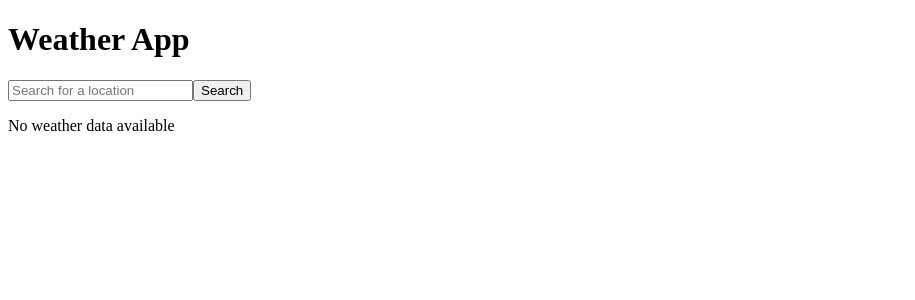
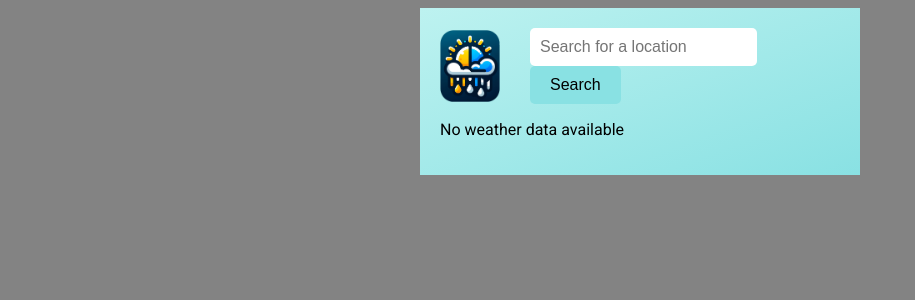
Before and after one commit to AnssiPeltola/ReactWeatherFinder, a React (Create React App) app: page / in a window 1280 px wide. Shown: the top 300 px of the page, without its empty margins (0-915 px from the left). Built offline with nearby package versions, Linux system fonts and the light colour scheme.

Commit message:
UI + BugFixes
This commit brings enhanced UI features to the weather app, including accurate city name display post-search, engaging Google Maps zoom animation, and fixed city name change during search input.

```diff
--- a/src/App.css
+++ b/src/App.css
@@ -0,0 +1,33 @@
+@import url("https://fonts.googleapis.com/css2?family=Roboto&display=swap");
+
+body {
+  font-family: "Roboto", sans-serif;
+}
+
+.app-wrapper {
+  width: 90%; /* Take up 90% of the screen width */
+  max-width: 400px; /* But don't go over 400px */
+  margin: 0 auto;
+  padding: 20px;
+  background: linear-gradient(to bottom right, #bdf2f0, #89e1e3);
+}
+
+/* If the screen is 600px or wider */
+@media screen and (min-width: 600px) {
+  .app-wrapper {
+    width: 80%; /* Take up 80% of the screen width */
+    max-width: 400px; /* But don't go over 400px */
+  }
+}
+
+/* If the screen is 900px or wider */
+@media screen and (min-width: 900px) {
+  .app-wrapper {
+    width: 70%; /* Take up 70% of the screen width */
+    max-width: 400px; /* But don't go over 400px */
+  }
+}
+
+.forecast-header {
+  text-align: center;
+}
--- a/src/App.js
+++ b/src/App.js
@@ -4,6 +4,7 @@ import WeatherDisplay from "./WeatherDisplay";
 import WeatherMap from "./WeatherMap";
 import WeatherForecast from "./WeatherForecast";
 import { processForecastData } from "./forecastProcessor";
+import "./App.css";
 
 function App() {
   const [searchInput, setSearchInput] = useState(""); // Creating a state variable to store the search input
@@ -11,6 +12,7 @@ function App() {
   const [lat, setLat] = useState(null); // Creating a state variable to store the latitude
   const [lon, setLon] = useState(null); // Creating a state variable to store the longitude
   const [forecastData, setForecastData] = useState([]); // Creating a state variable to store the forecast data
+  const [searchedCity, setSearchedCity] = useState(""); // Creating a state variable to store the searched city
 
   // Creating a function to handle the search input change
   function handleInputChange(event) {
@@ -48,6 +50,8 @@ function App() {
   // Creating a function to handle the search form submission
   function handleSearchSubmit(event) {
     event.preventDefault();
+    // Update searchedCity when form is submitted
+    setSearchedCity(searchInput);
 
     // Fetching the coordinates of the location
     fetchCoordinates(searchInput)
@@ -88,15 +92,19 @@ function App() {
   }
 
   return (
-    <div className="App">
+    <div className="app-wrapper">
       <Header
         searchInput={searchInput}
         onInputChange={handleInputChange}
         onSearchSubmit={handleSearchSubmit}
       />
-      <WeatherDisplay weatherData={weatherData} />
+      <WeatherDisplay weatherData={weatherData} searchedCity={searchedCity} />
       {lat && lon && <WeatherMap latitude={lat} longitude={lon} />}
-      {weatherData && <h2>{weatherData.name} 5 day forecast</h2>}
+      {weatherData && (
+        <div className="forecast-header">
+          <h2>{weatherData.name} 4 day forecast</h2>
+        </div>
+      )}
       {forecastData && forecastData.length > 0 && (
         <WeatherForecast forecastData={forecastData} />
       )}
--- /dev/null
+++ b/src/Header.css
@@ -0,0 +1,41 @@
+.logo {
+  width: 60px;
+  margin-right: 20px;
+}
+
+.header-content {
+  display: flex;
+  /* justify-content: space-between; */
+  align-items: center;
+}
+
+.search-form {
+  margin-left: 10px; /* Adjust this value to your liking */
+}
+
+.search-form input[type="text"] {
+  padding: 10px;
+  border: none;
+  border-radius: 5px;
+  outline: none;
+  font-size: 16px;
+}
+
+.search-form input[type="text"]:focus {
+  border: 1px solid #59bec0;
+}
+
+.search-form button {
+  padding: 10px 20px;
+  border: none;
+  border-radius: 5px;
+  background-color: #89e1e3;
+  color: rgb(0, 0, 0);
+  font-size: 16px;
+  cursor: pointer;
+  transition: background-color 0.3s ease;
+}
+
+.search-form button:hover {
+  background-color: #bdf2f0;
+}
--- a/src/Header.js
+++ b/src/Header.js
@@ -1,11 +1,14 @@
 import React from "react";
+import "./Header.css";
+import logo from "./assets/weatherFinderLogo.png";
 
 // Creating the Header component
 const Header = ({ searchInput, onInputChange, onSearchSubmit }) => {
   return (
     <header>
-      <h1>Weather App</h1>
-      <form onSubmit={onSearchSubmit}>
+      <div className="header-content">
+        <img src={logo} alt="Weather App Logo" className="logo" />
+        <form onSubmit={onSearchSubmit} className="search-form">
           <input
             type="text"
             placeholder="Search for a location"
@@ -14,6 +17,7 @@ const Header = ({ searchInput, onInputChange, onSearchSubmit }) => {
           />
           <button type="submit">Search</button>
         </form>
+      </div>
     </header>
   );
 };
--- /dev/null
+++ b/src/WeatherDisplay.css
@@ -0,0 +1,16 @@
+.weather-display {
+  background-color: #f0f8ff;
+  max-width: 360px;
+  border-radius: 5px;
+  padding: 20px;
+  margin: 20px 0;
+  text-align: center;
+}
+
+.weather-display h2 {
+  color: #333;
+}
+
+.weather-display p {
+  color: #666;
+}
--- a/src/WeatherDisplay.js
+++ b/src/WeatherDisplay.js
@@ -1,11 +1,12 @@
 import React from "react";
+import "./WeatherDisplay.css";
 
-const WeatherDisplay = ({ weatherData }) => {
+const WeatherDisplay = ({ weatherData, searchedCity }) => {
   if (!weatherData) return <p>No weather data available</p>;
 
   return (
-    <div>
-      <h2>Weather for {weatherData.name}</h2>
+    <div className="weather-display">
+      <h2>Weather for {searchedCity}</h2>
       <p>Temperature: {weatherData.main.temp}°C</p>
       <p>Feels like: {weatherData.main.feels_like}°C</p>
       <p>Humidity: {weatherData.main.humidity}%</p>
--- /dev/null
+++ b/src/WeatherForecast.css
@@ -0,0 +1,20 @@
+.forecast-container {
+  display: flex;
+  flex-wrap: wrap;
+  justify-content: flex-start;
+}
+
+.forecast-box {
+  background-color: #f0f8ff;
+  border-radius: 5px;
+  padding: 10px;
+  margin: 5px;
+  width: calc(50% - 10px); /* Adjust this value to your liking */
+  box-sizing: border-box;
+  text-align: center;
+}
+
+.forecast-box p {
+  margin: 0;
+  padding: 0;
+}
--- a/src/WeatherForecast.js
+++ b/src/WeatherForecast.js
@@ -1,4 +1,5 @@
 import React from "react";
+import "./WeatherForecast.css";
 
 // The WeatherForecast component takes forecast data and renders a weather forecast UI
 const WeatherForecast = ({ forecastData }) => {
--- a/src/WeatherMap.js
+++ b/src/WeatherMap.js
@@ -1,20 +1,39 @@
-import React from "react";
+import React, { useEffect, useState } from "react";
 import { GoogleMap, LoadScript } from "@react-google-maps/api";
 
 const WeatherMap = ({ latitude, longitude }) => {
-  // Logging the latitude and longitude to the console
-  // console.log(latitude, longitude);
+  const containerStyle = {
+    width: "400px",
+    height: "200px",
+  };
 
-  const containerStyle = {
-    width: "300px",
-    height: "300px",
-  };
+  const [zoom, setZoom] = useState(0); // Initial zoom level
+
+  useEffect(() => {
+    // Reset zoom level to 0 when latitude or longitude changes
+    setZoom(0);
+  }, [latitude, longitude]);
+
+  useEffect(() => {
+    const zoomInterval = setInterval(() => {
+      // Increase zoom by 1 every 200ms
+      setZoom((prevZoom) => prevZoom + 1);
+    }, 200);
+
+    // Stop increasing when zoom level is 12
+    if (zoom >= 12) {
+      clearInterval(zoomInterval);
+    }
+
+    // Clear interval on unmount
+    return () => clearInterval(zoomInterval);
+  }, [zoom]);
 
   return (
     <LoadScript googleMapsApiKey={process.env.REACT_APP_GOOGLE_MAPS_API_KEY}>
       <GoogleMap
         center={{ lat: latitude, lng: longitude }}
-        zoom={8}
+        zoom={zoom}
         containerStyle={containerStyle}
         mapContainerStyle={containerStyle}
       />
--- a/src/forecastProcessor.js
+++ b/src/forecastProcessor.js
@@ -1,31 +1,28 @@
-import { format, parseISO } from "date-fns";
+import { format, parseISO, addDays } from "date-fns";
 
-// This function processes the raw forecast data from the API
 export function processForecastData(data) {
-  const dailyData = {}; // Object to store processed data, grouped by date
-  const today = format(new Date(), "dd.MM.yyyy"); // Get today's date in dd.MM.yyyy format
+  const dailyData = {};
+  const today = new Date();
+  const endDate = format(addDays(today, 4), "dd.MM.yyyy"); // Set the end date to 4 days from today
 
   data.forEach((forecast) => {
-    const date = format(parseISO(forecast.dt_txt), "dd.MM.yyyy"); // Format each forecast's date
-    if (date !== today) {
-      // Check if the forecast date is not today
+    const date = format(parseISO(forecast.dt_txt), "dd.MM.yyyy");
+    if (date !== format(today, "dd.MM.yyyy") && date <= endDate) {
       if (!dailyData[date]) {
-        // If this date hasn't been added to dailyData, initialize it
         dailyData[date] = { temps: [], conditions: [] };
       }
-      // Push temperature and weather condition into the respective arrays for this date
       dailyData[date].temps.push(forecast.main.temp);
       dailyData[date].conditions.push(forecast.weather[0].main);
     }
   });
 
-  // Convert the dailyData object into an array and calculate max/min temperatures
-  return Object.entries(dailyData).map(([date, info]) => {
-    return {
-      date,
-      maxTemp: Math.max(...info.temps), // Calculate max temperature for the day
-      minTemp: Math.min(...info.temps), // Calculate min temperature for the day
-      // Additional processing for weather conditions can be added here
-    };
-  });
+  return Object.entries(dailyData)
+    .map(([date, info]) => {
+      return {
+        date,
+        maxTemp: Math.max(...info.temps),
+        minTemp: Math.min(...info.temps),
+      };
+    })
+    .slice(0, 4); // Limit the array to the first 4 days
 }
--- a/src/index.css
+++ b/src/index.css
@@ -0,0 +1,3 @@
+body {
+  background: #838383;
+}
```
Also changed, not shown: src/assets/weatherFinderLogo.png (added). Lines whose indentation alone changed are shown as unchanged.
